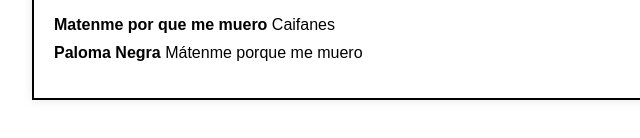
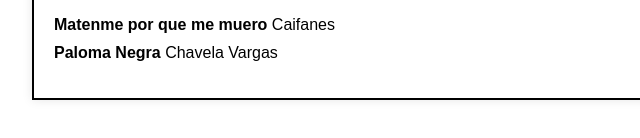
Before and after one commit to Maggie73m/Fragmentos, a plain HTML site: page html/creditos.html in a window 1280 px wide. Shown: the part 692-830 px from the top of the page, 186-826 px from the left. Drawn offline with Linux system fonts and the light colour scheme.

Commit message:
Update creditos.html

```diff
--- a/html/creditos.html
+++ b/html/creditos.html
@@ -81,7 +81,7 @@
       <h2>Créditos de Canciones</h2>
       <ul>
         <li><strong>Matenme por que me muero </strong>   Caifanes</li>
-        <li><strong>Paloma Negra </strong>   Mátenme porque me muero</li>
+        <li><strong>Paloma Negra </strong>   Chavela Vargas</li>
       </ul>
     </section>
   </div>
```
